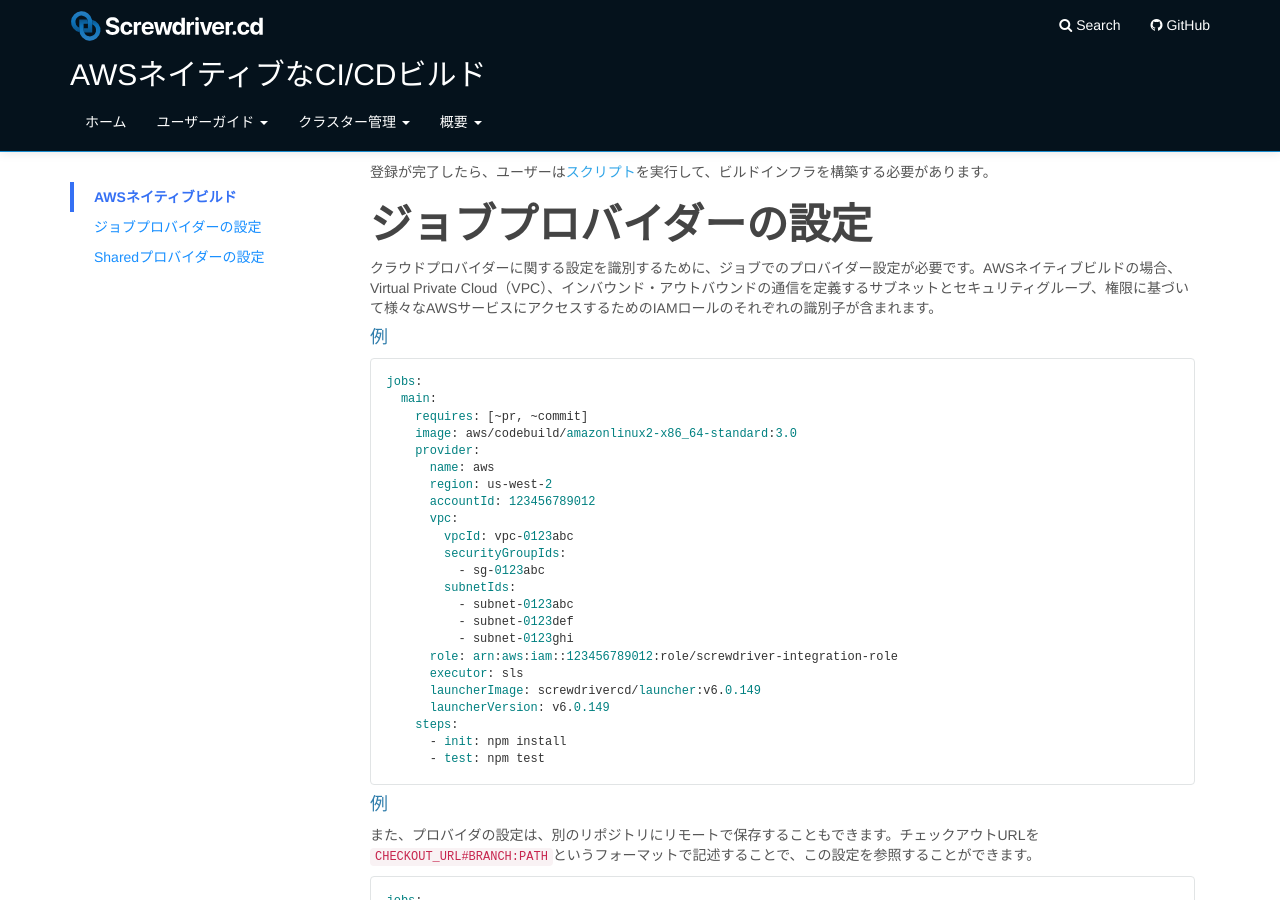
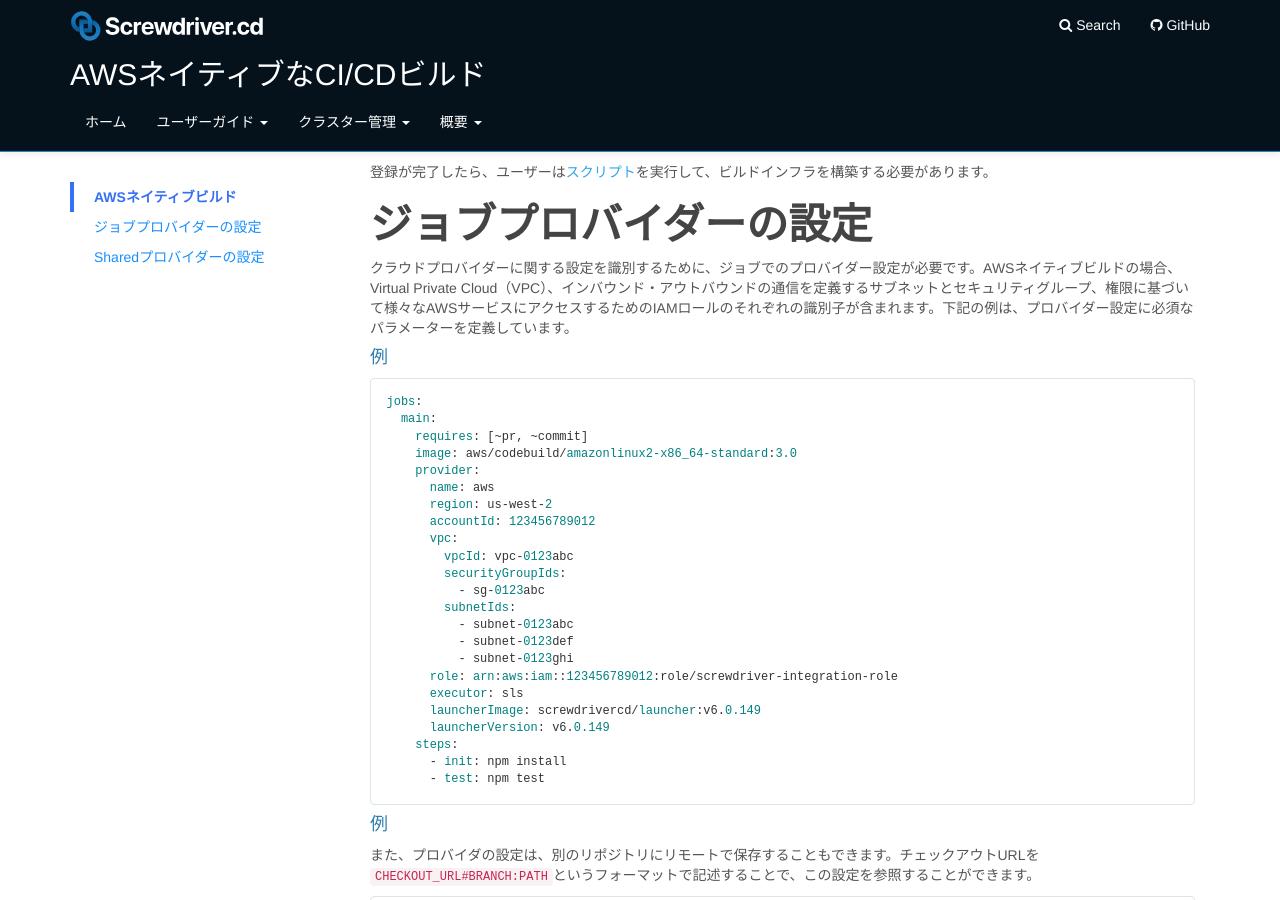
Before and after one commit to screwdriver-cd/guide, a Jekyll site: the page built from docs/ja/cluster-management/aws-integration.md, in a window 1280 px wide and 900 px high, scrolled down 446 px. Built offline with Jekyll 4.4.1, drawn with Linux system fonts in a browser that asks for light colours.

Commit message:
fix for review

````diff
--- a/docs/ja/cluster-management/aws-integration.md
+++ b/docs/ja/cluster-management/aws-integration.md
@@ -34,7 +34,7 @@ Screwdriverは、Code BuildまたはEKSで実行されるAWSネイティブビ
 
 登録が完了したら、ユーザーは[スクリプト](https://github.com/screwdriver-cd/aws-consumer-scripts/#instructions)を実行して、ビルドインフラを構築する必要があります。
 # ジョブプロバイダーの設定
-クラウドプロバイダーに関する設定を識別するために、ジョブでのプロバイダー設定が必要です。AWSネイティブビルドの場合、Virtual Private Cloud（VPC）、インバウンド・アウトバウンドの通信を定義するサブネットとセキュリティグループ、権限に基づいて様々なAWSサービスにアクセスするためのIAMロールのそれぞれの識別子が含まれます。
+クラウドプロバイダーに関する設定を識別するために、ジョブでのプロバイダー設定が必要です。AWSネイティブビルドの場合、Virtual Private Cloud（VPC）、インバウンド・アウトバウンドの通信を定義するサブネットとセキュリティグループ、権限に基づいて様々なAWSサービスにアクセスするためのIAMロールのそれぞれの識別子が含まれます。下記の例は、プロバイダー設定に必須なパラメーターを定義しています。
 
 #### 例
 ```
````
